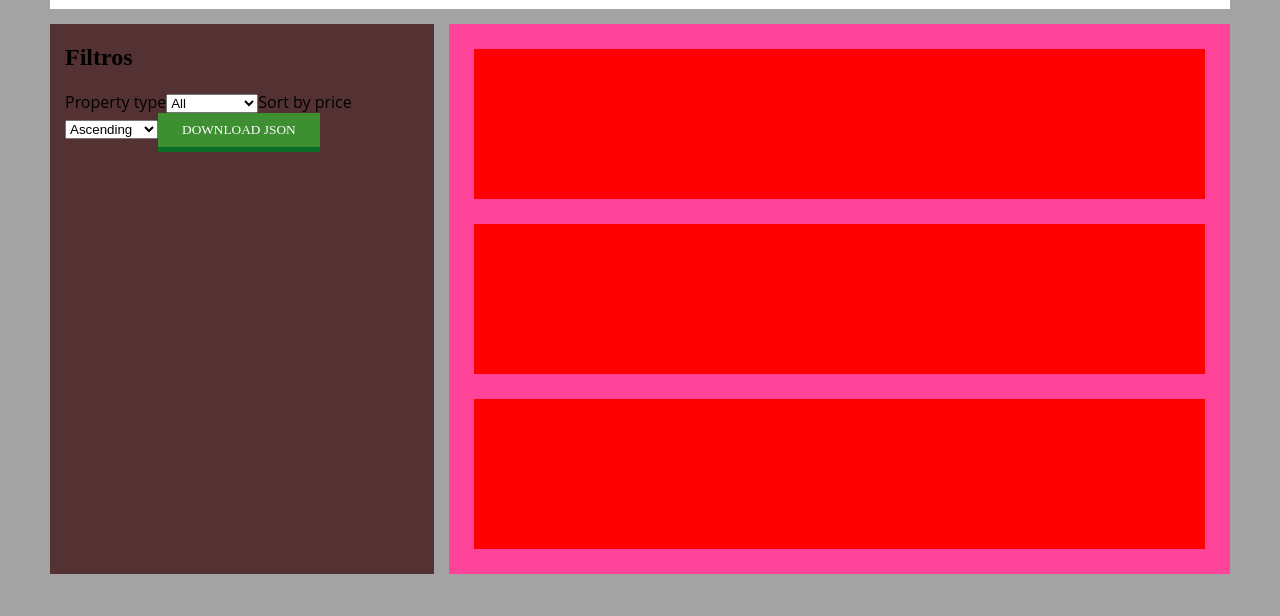
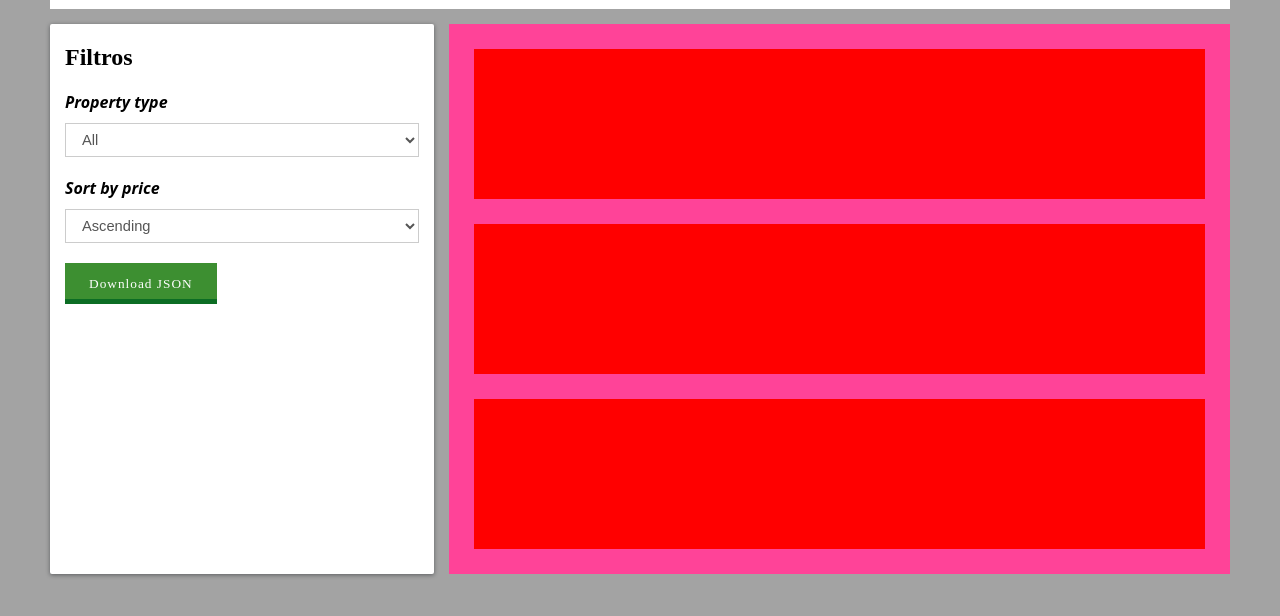
Before and after one commit to iaguilarmartin/react-spotaroom, a React app: page / in a window 1280 px wide. Shown: the part 146-762 px from the top of the page. Built offline with nearby package versions, Linux system fonts and the light colour scheme.

Commit message:
Apply styles to filters component

```diff
--- a/src/components/Button/styles.css
+++ b/src/components/Button/styles.css
@@ -1,10 +1,18 @@
 .button {
 	border: none;
-	padding: 0.7em 1.8em;
-	text-transform: uppercase;
+	padding: 1em 1.8em 0.5em 1.8em;
 	font-family: 'Luckiest Guy', cursive;
 	background-color: #eee;
 	border-bottom: 5px solid #999;
+	color: #666;
+	font-size: 10pt;
+	letter-spacing: 1px;
+	cursor: pointer;
+	user-select: none;
+}
+
+.button:hover {
+	background-color: #ccc;
 }
 
 .button.primary {
@@ -13,8 +21,16 @@
 	border-bottom-color: rgb(12, 109, 36);
 }
 
+.button.primary:hover {
+	background-color: rgb(50, 116, 40);
+}
+
 .button.secondary {
 	color: #fefefe;
 	background-color: rgb(241, 147, 25);
 	border-bottom-color: rgb(174, 98, 12);
 }
+
+.button.secondary:hover {
+	background-color: rgb(223, 133, 23);
+}
--- a/src/components/Filters/index.js
+++ b/src/components/Filters/index.js
@@ -8,15 +8,15 @@ class Filters extends Component {
 		super(props);
 
 		this.state = {
-			propertyType: 'all',
-			sortAscending: true
+			propertyType: '',
+			sortDescending: false
 		};
 	}
 
 	sortCriteriaChanged(e) {
-		const sortAscending = e.target.value;
-		this.setState({sortAscending});
-		this.props.onSortCriteriaChanged(sortAscending);
+		const sortDescending = e.target.value;
+		this.setState({sortDescending});
+		this.props.onSortCriteriaChanged(sortDescending);
 	}
 
 	propertyTypeChanged(e) {
@@ -28,14 +28,14 @@ class Filters extends Component {
 	downloadJSON(e) {
 		e.preventDefault();
 
-		const {propertyType, sortAscending} = this.state;
-		this.props.onDownloadJSON(propertyType, sortAscending);
+		const {propertyType, sortDescending} = this.state;
+		this.props.onDownloadJSON(propertyType, sortDescending);
 
 		return false;
 	}
 
 	render() {
-		const {propertyType, sortAscending} = this.state;
+		const {propertyType, sortDescending} = this.state;
 
 		return (
 			<section className="filters">
@@ -43,16 +43,16 @@ class Filters extends Component {
 				<form>
 					<label htmlFor="propertyTypeSelect">Property type</label>
 					<select id="propertyTypeSelect" value={propertyType} onChange={e => this.propertyTypeChanged(e)}>
-						<option value="all">All</option>
+						<option value="">All</option>
 						<option value="apartments">Apartments</option>
 						<option value="rooms">Rooms</option>
 						<option value="studios">Studios</option>
 						<option value="residences">Residences</option>
 					</select>
 					<label htmlFor="sortCriteriaSelect">Sort by price</label>
-					<select id="sortCriteriaSelect" value={sortAscending} onChange={e => this.sortCriteriaChanged(e)}>
-						<option value="true">Ascending</option>
-						<option value="false">Descending</option>
+					<select id="sortCriteriaSelect" value={sortDescending} onChange={e => this.sortCriteriaChanged(e)}>
+						<option value="false">Ascending</option>
+						<option value="true">Descending</option>
 					</select>
 					<Button type="primary" onButtonClick={e => this.downloadJSON(e)} text="Download JSON"></Button>
 				</form>
--- a/src/components/Filters/styles.css
+++ b/src/components/Filters/styles.css
@@ -1,8 +1,10 @@
 .filters {
-	background-color: #543234;
 	width: 30%;
 	margin-right: 15px;
 	padding: 0 15px;
+	box-shadow: 0 1px 4px #151a1d80;
+	background-color: #fff;
+	border-radius: 2px
 }
 
 @media screen and (max-width:750px) {
--- a/src/styles.css
+++ b/src/styles.css
@@ -22,3 +22,20 @@ a {
 a:hover {
     color: rgb(179, 109, 23);
 }
+
+label {
+	font-weight: bold;
+	font-style: italic;
+}
+
+select {
+	width: 100%;
+	margin: 10px 0 20px 0;
+	border: 1px solid #ccc;
+	color: #555;
+	background-color: #fff;
+	border-radius: 0;
+	padding: 6px 12px;
+	height: 34px;
+	font-size: 11pt;
+}
```
Also changed, not shown: .eslintrc.json.
